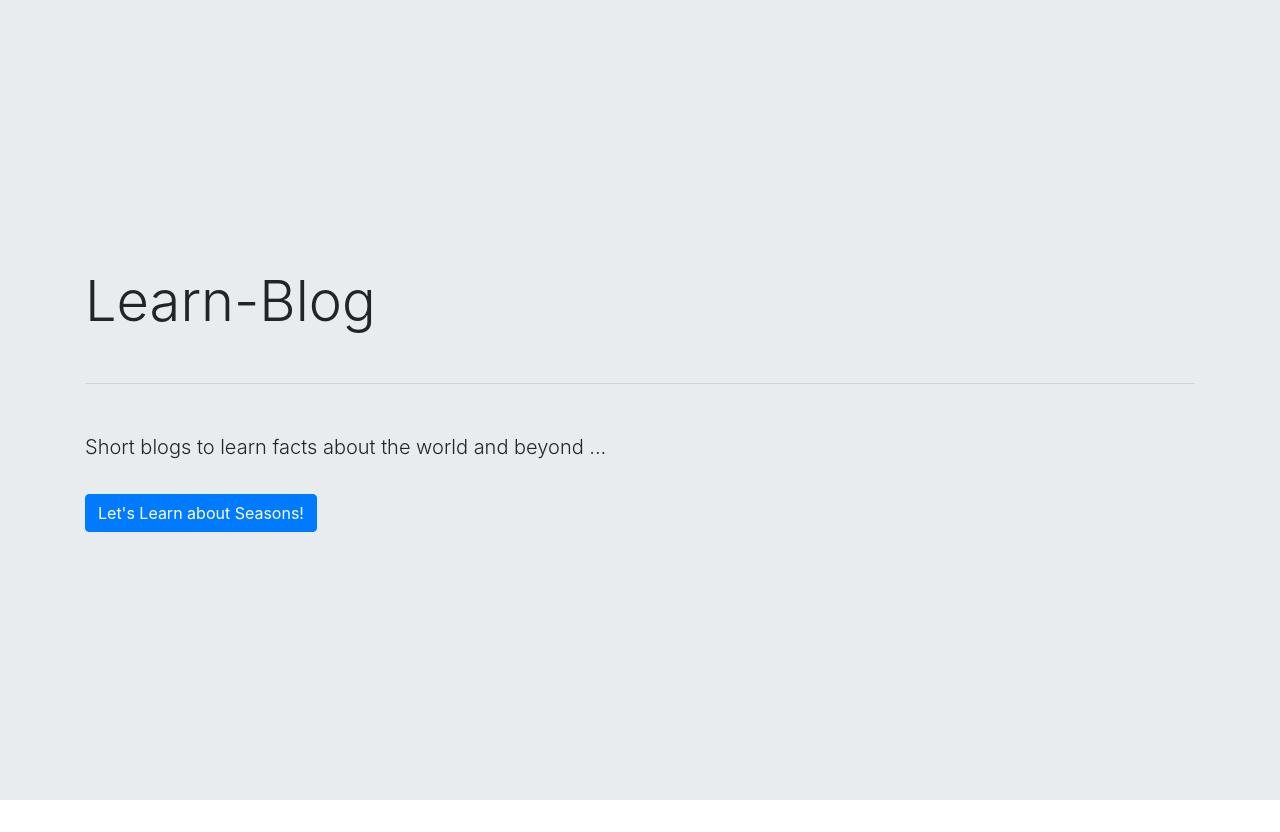
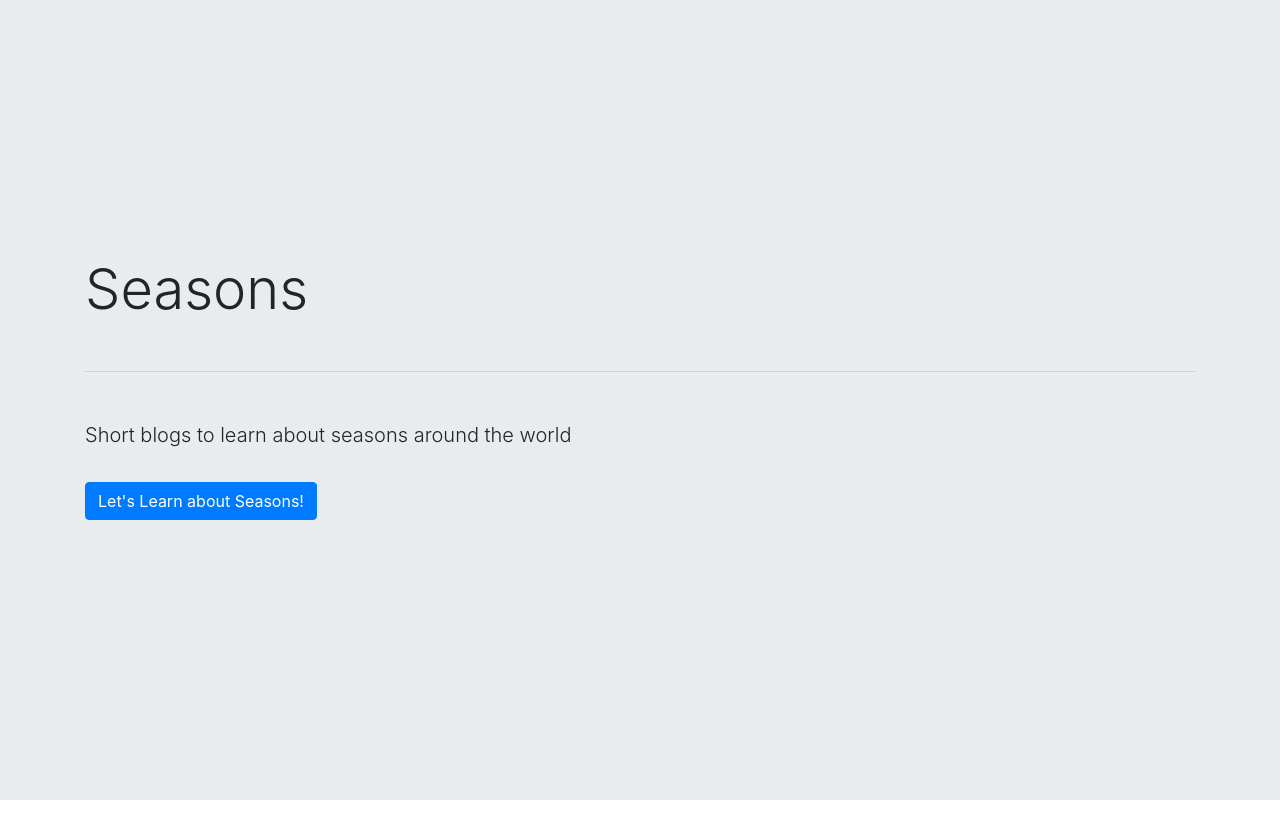
Before and after one commit to brototibiswas/learn_seasons, a Django app: page / in a window 1280 px wide. Run offline with Django 3.2, Linux system fonts and the light colour scheme; some libraries are stand-ins or nearby versions.

Commit message:
edits on naming inconsistencies

```diff
--- a/src/blog/views.py
+++ b/src/blog/views.py
@@ -2,10 +2,10 @@ from django.shortcuts import render
 
 # Create your views here.
 from .models import Blog
-def blog_season_detail_view(request):
+def blog_desc_view(request):
     obj = Blog.objects.get(id=1)
     context = {
         'title' : obj.title,
         'desc' : obj.desc
     }
-    return render(request, "blog/seasons.html", context)
+    return render(request, "blog/description.html", context)
--- a/src/seasons/urls.py
+++ b/src/seasons/urls.py
@@ -16,10 +16,10 @@ Including another URLconf
 from django.contrib import admin
 from django.urls import path
 from pages.views import home_view
-from blog.views import blog_season_detail_view
+from blog.views import blog_desc_view
 
 urlpatterns = [
     path('admin/', admin.site.urls),
     path('',home_view),
-    path('blog/seasons',blog_season_detail_view, name="seasons")
+    path('blog/seasons',blog_desc_view, name="seasons")
 ]
--- a/src/templates/home.html
+++ b/src/templates/home.html
@@ -2,11 +2,11 @@
 
 {% block main %}
 
-<div class="jumbotron jumbotron-fluid d-flex align-items-center" style="height: 100vh">
+<div class="jumbotron jumbotron-fluid" style="height: 100vh; padding-top: 20%;">
     <div class="container justify-content-center">
-        <h1 class="jumbotron-heading display-4 text-capitalize">Learn-Blog</h1>
+        <h1 class="jumbotron-heading display-4 text-capitalize">Seasons</h1>
         <hr class="my-5">
-        <p class="lead">Short blogs to learn facts about the world and beyond ...</p>
+        <p class="lead">Short blogs to learn about seasons around the world</p>
         <a class="btn btn-primary mt-3 text-white" href="{% url 'seasons' %}">Let's Learn about Seasons!</a>
     </div>
 </div>
```
Also changed, not shown: src/templates/blog/description.html (renamed from src/templates/blog/seasons.html).
